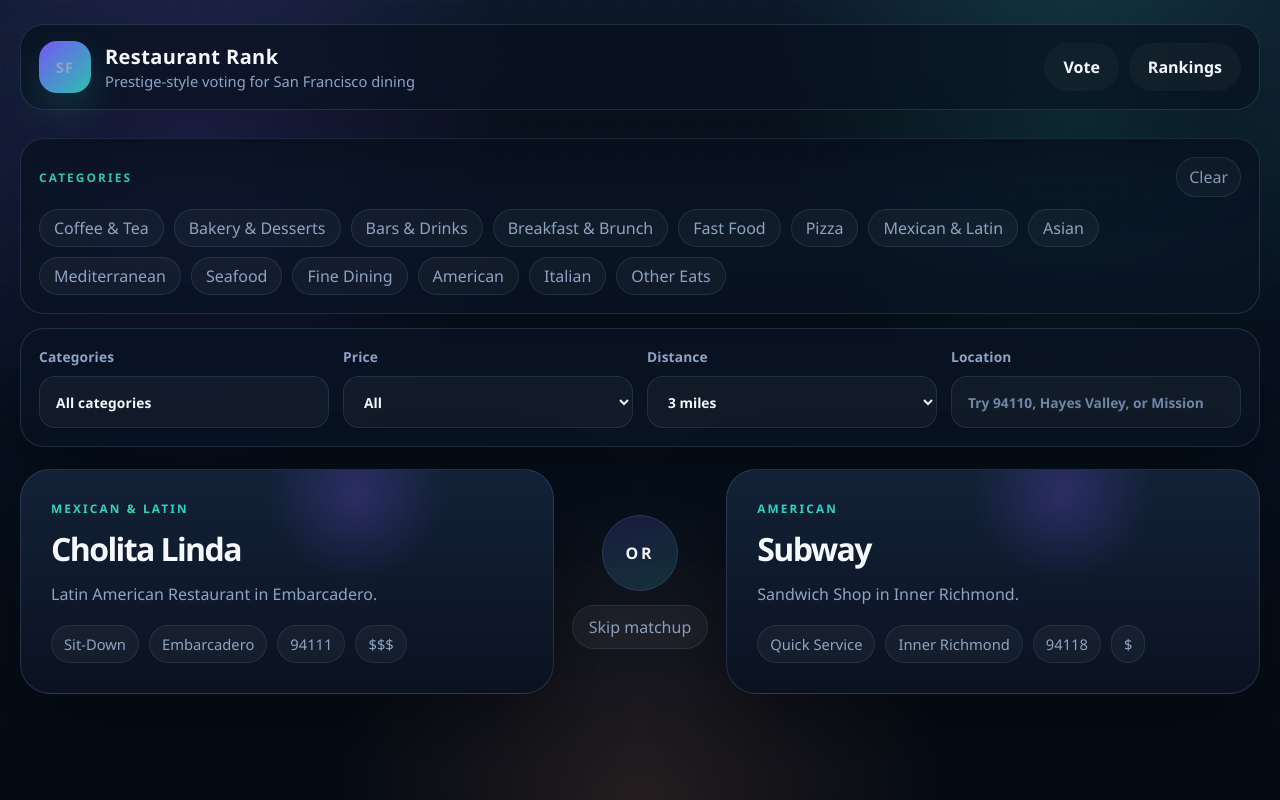
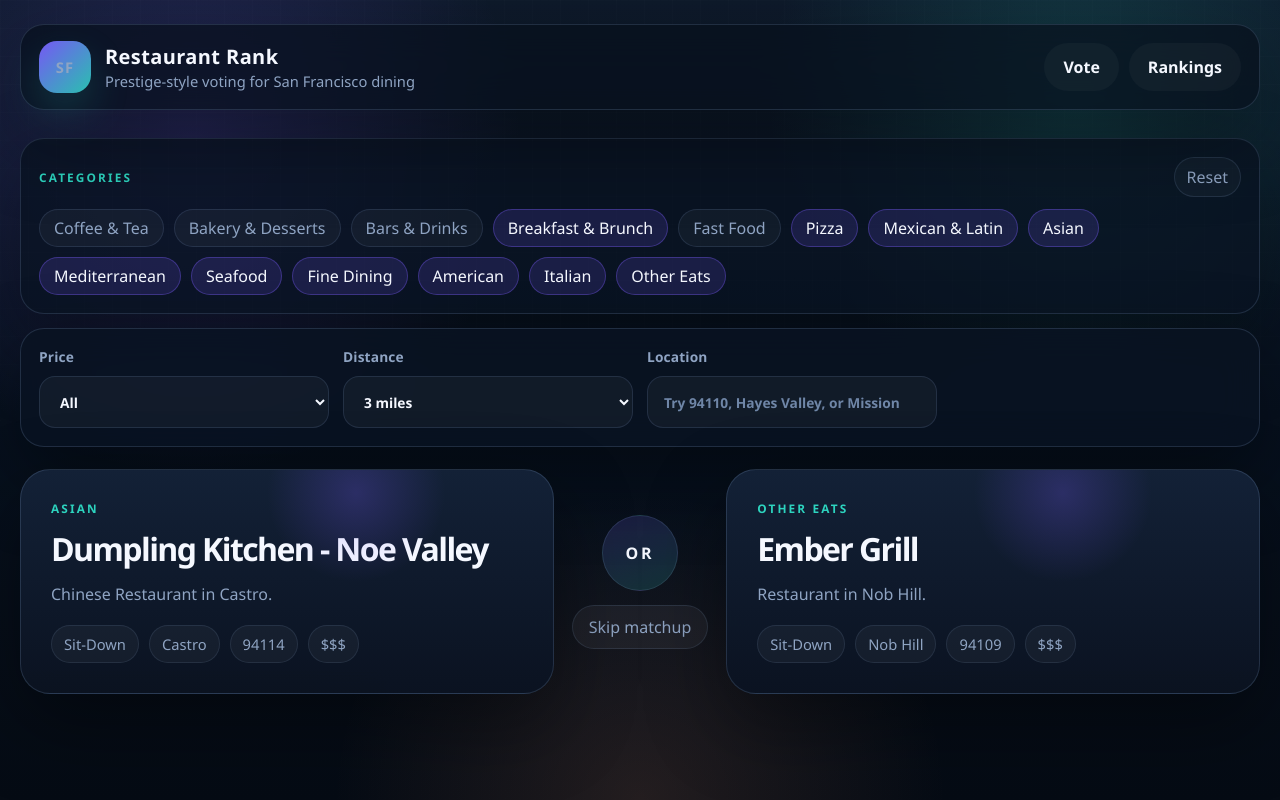
Before and after one commit to kingseandev/sf-restaurant-rank, a Next.js app: page / in a window 1280 px wide. Built offline with nearby package versions, Linux system fonts and the light colour scheme.

Commit message:
Default to sit-down restaurant categories

```diff
--- a/src/components/vote-panel.tsx
+++ b/src/components/vote-panel.tsx
@@ -3,6 +3,7 @@
 import { useState } from "react";
 
 import {
+  defaultSelectedCategories,
   priceTiers,
   restaurantCategories,
   type Restaurant,
@@ -34,7 +35,7 @@
 
 export function VotePanel() {
   const [filters, setFilters] = useState<Filters>({
-    categories: [],
+    categories: defaultSelectedCategories,
     priceTier: "All",
     locationQuery: "",
     radiusMiles: 3,
@@ -43,7 +44,7 @@
   const [pair, setPair] = useState<[Restaurant, Restaurant] | null>(() =>
     chooseVotePair(
       filterRestaurants({
-        categories: [],
+        categories: defaultSelectedCategories,
         priceTier: "All",
         locationQuery: "",
         radiusMiles: 3,
@@ -94,10 +95,12 @@
             <span className="eyebrow">Categories</span>
             <button
               className="filter-subtle"
-              onClick={() => updateFilters({ ...filters, categories: [] })}
+              onClick={() =>
+                updateFilters({ ...filters, categories: defaultSelectedCategories })
+              }
               type="button"
             >
-              Clear
+              Reset
             </button>
           </div>
           <div className="chip-row">
@@ -114,14 +117,7 @@
           </div>
         </div>
 
-        <section className="filter-bar">
-        <label>
-          Categories
-          <div className="filter-value">
-            {filters.categories.length === 0 ? "All categories" : `${filters.categories.length} selected`}
-          </div>
-        </label>
-
+        <section className="filter-bar filter-bar-compact">
         <label>
           Price
           <select
@@ -187,7 +183,7 @@
       ) : (
         <section className="empty-state">
           <h2>Not enough restaurants match those filters.</h2>
-          <p>Try a wider radius, another price band, or a different ZIP code or neighborhood.</p>
+          <p>Try a wider radius, different categories, or another location.</p>
         </section>
       )}
     </div>
--- a/src/data/restaurants.ts
+++ b/src/data/restaurants.ts
@@ -68,4 +68,17 @@
   "Other Eats",
 ];
 
+export const defaultSelectedCategories: RestaurantCategory[] = [
+  "Asian",
+  "American",
+  "Mexican & Latin",
+  "Mediterranean",
+  "Seafood",
+  "Fine Dining",
+  "Italian",
+  "Other Eats",
+  "Breakfast & Brunch",
+  "Pizza",
+];
+
 export const restaurants = rawRestaurants as Restaurant[];
```
Also changed, not shown: src/components/rankings-table.tsx (+12 -13 lines).
